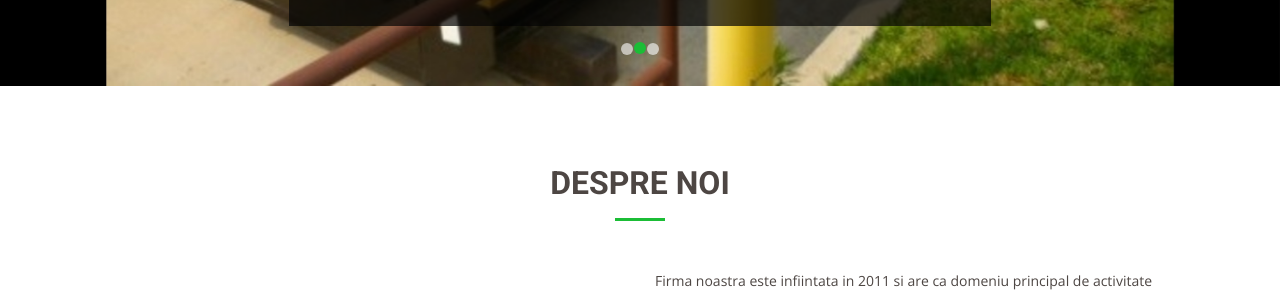
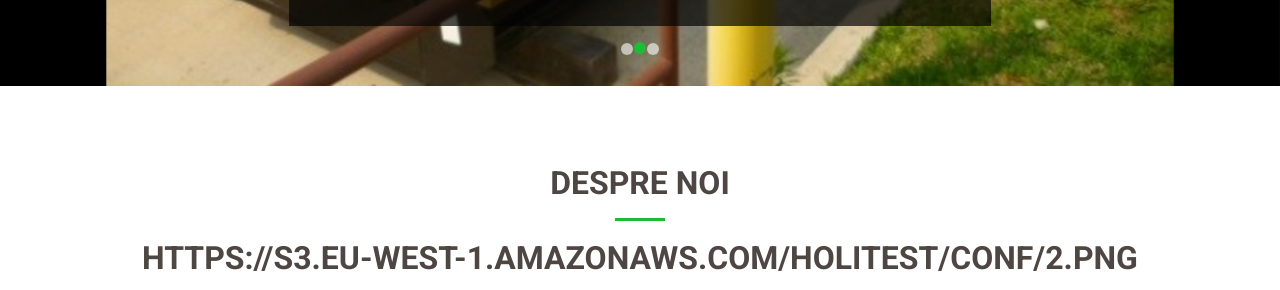
Before and after one commit to HOli1/SVC, a plain HTML site: page index.html in a window 1280 px wide. Shown: the part 714-1004 px from the top of the page. Drawn offline with nearby package versions, Linux system fonts and the light colour scheme.

Commit message:
Update index.html
make a test with s3 link

```diff
--- a/index.html
+++ b/index.html
@@ -201,6 +201,7 @@
 
         <div class="section-title">
           <h2>Despre Noi</strong></h2>
+          <h2> https://s3.eu-west-1.amazonaws.com/holitest/Conf/2.PNG <h2>
         </div>
 
         <div class="row content">
```
